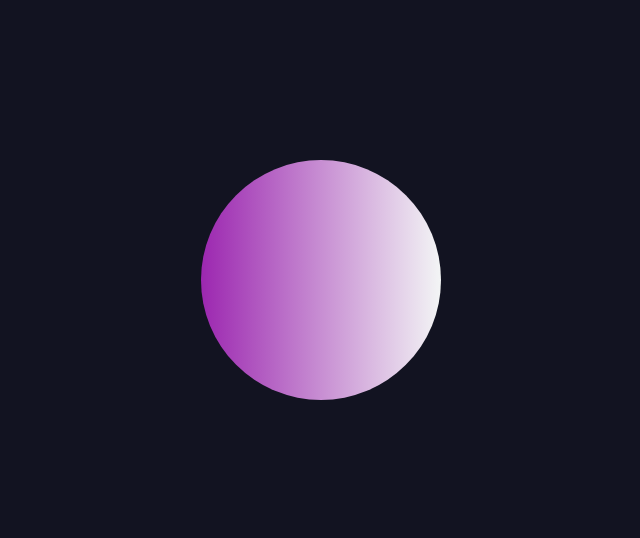
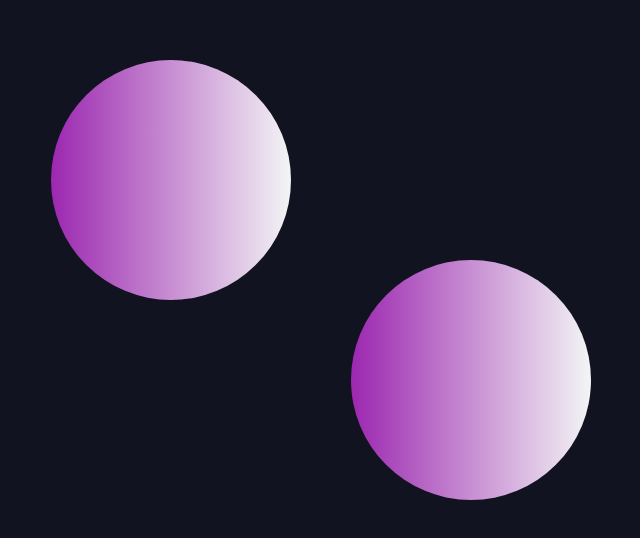
Before and after one commit to jeanmikhaelfuentes/flipping-card-UI, a plain HTML site: page index.html in a window 1280 px wide. Shown: the part 120-658 px from the top of the page, without its empty margins (319-959 px from the left). Drawn offline with Linux system fonts and the light colour scheme.

Commit message:
Making Second Gradient Ball

```diff
--- a/style.css
+++ b/style.css
@@ -24,5 +24,16 @@ section::before {
     height: 240px;
     width: 240px;
     border-radius: 50%;
+    transform: translate(-150px, -100px);
     background: linear-gradient(90deg, #9c27b0, #f3f5f5);
 }
+
+section::after {
+    content: "";
+    position: absolute;
+    height: 240px;
+    width: 240px;
+    border-radius: 50%;
+    transform: translate(150px, 100px);
+    background: linear-gradient(90deg, #9c27b0, #f3f5f5);
+}
```
